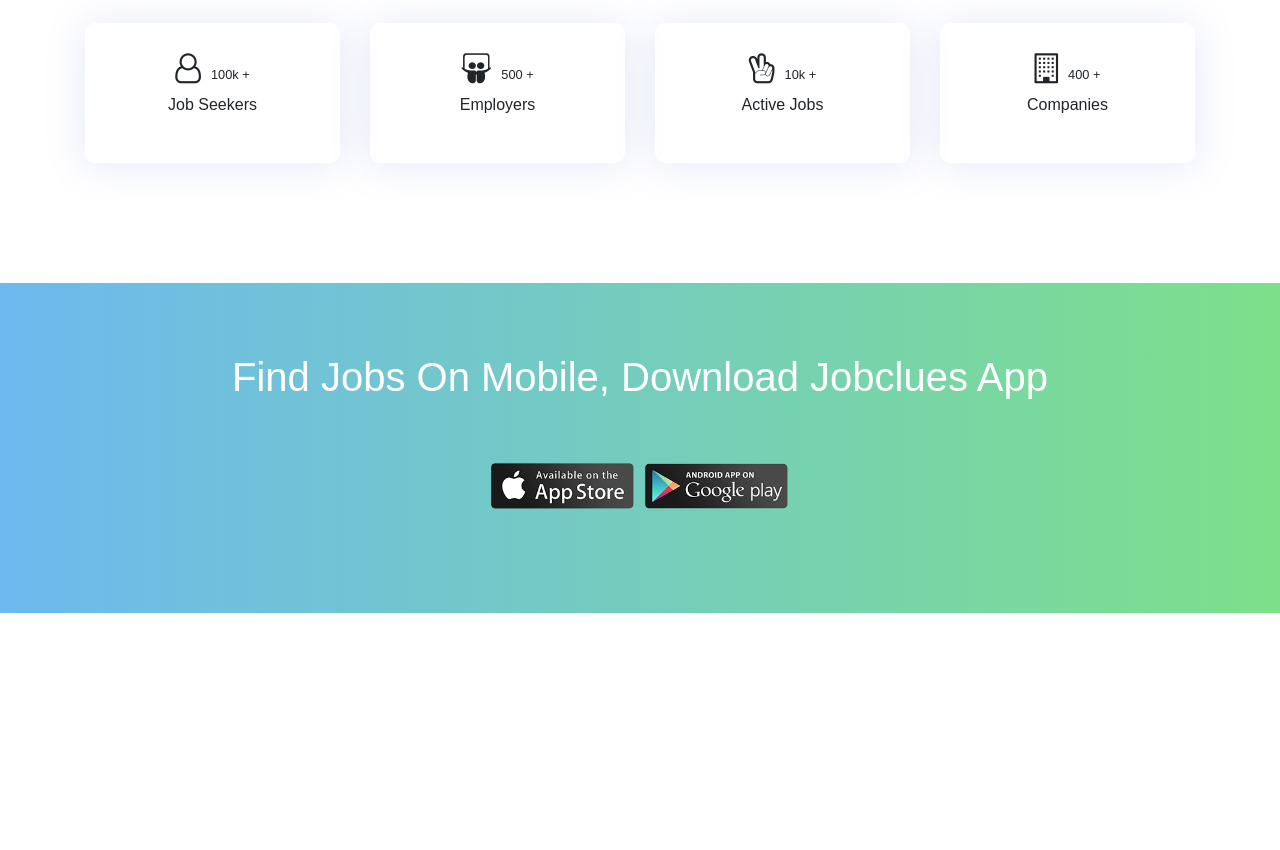
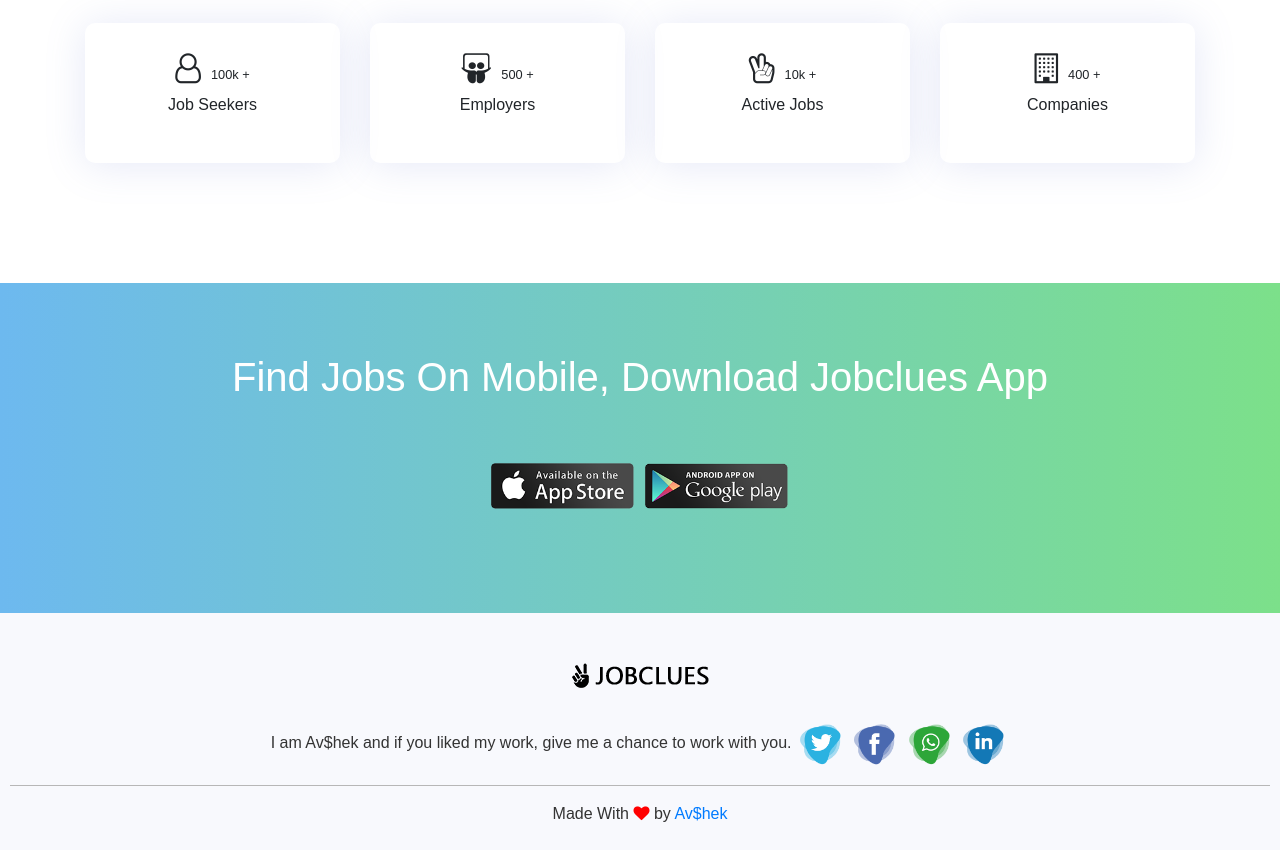
Before and after one commit to Avishek-kr/job-website, a plain HTML site: page index.html in a window 1280 px wide. Shown: the part 2947-3797 px from the top of the page. Before the commit the page ends 3560 px from the top, so only its background shows below. Drawn offline with nearby package versions, Linux system fonts and the light colour scheme.

Commit message:
css for footer

```diff
--- a/index.html
+++ b/index.html
@@ -229,5 +229,16 @@
     <img src="images/play-store.png">
 </section>
 
+<section id="footer" class="text-center">
+  <img src="images/job-logo-black.png" class="footer-image">
+    <p>I am Av$hek and if you liked my work, give me a chance to work with you.
+    <a href="#"><img src="images/twitter-icon.png"></a>
+    <a href="#"><img src="images/facebook-icon.png"></a>
+    <a href="#"><img src="images/whatsapp-icon.png"></a>
+    <a href="#"><img src="images/linkedin-icon.png"></a>
+    <hr>
+    <p>Made With <i class="fa fa-heart"></i> by <a href="#">Av$hek</a></p>
+</section>
+
 </body>
 </html>
--- a/style.css
+++ b/style.css
@@ -209,3 +209,29 @@ h3::before
     width: 150px;
     margin: 50px 0;
 }
+
+#footer
+{
+    background: #f8f9fd;
+    padding: 20px 10px 8px;
+}
+.footer-image
+{
+    margin: 30px 0;
+}
+#footer p
+{
+    color: #333;
+}
+#footer a img
+{
+    width: 50px;
+}
+.fa-heart
+{
+    color: red;
+}
+hr
+{
+    background-color: #ccc;
+}
```
